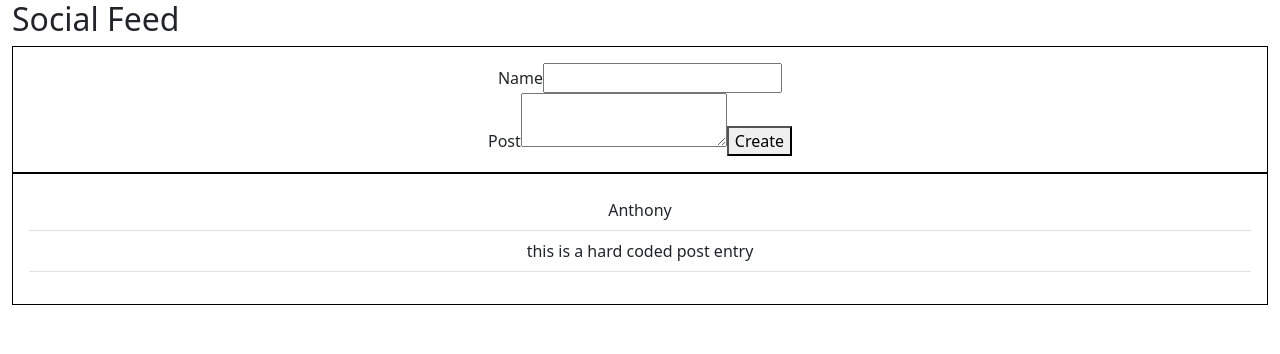
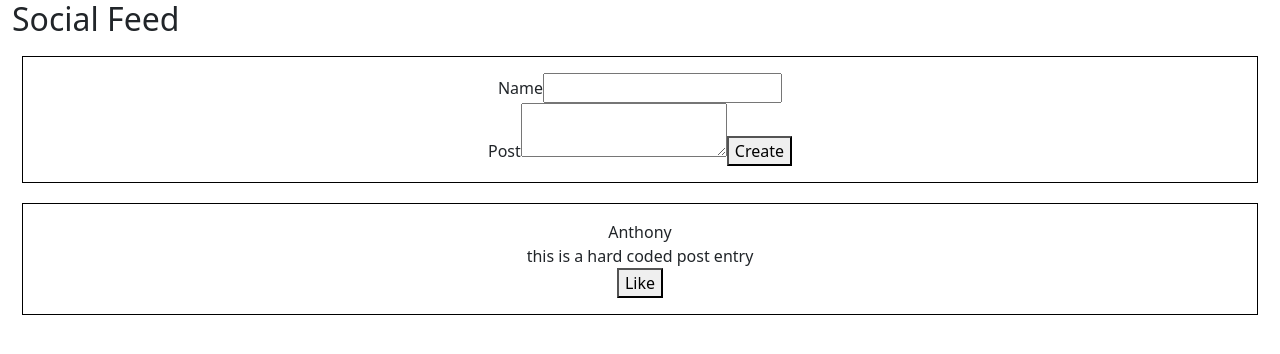
Before and after one commit to anthonynarine/Social-Feed-Project, a React (Create React App) app in the folder socialfeed/: page / in a window 1280 px wide. Shown: the top 354 px of the page. Built offline with nearby package versions, Linux system fonts and the light colour scheme.

Commit message:
Added Like Button for Post Entry

```diff
--- a/socialfeed/src/App.css
+++ /dev/null
@@ -1,10 +0,0 @@
-.border-box {
-    border: 1px;
-    border-style: solid;
-    border-color: black;
-    padding: 1em;
-}
-
-.row {
-    text-align: center;
-}
--- a/socialfeed/src/App.js
+++ b/socialfeed/src/App.js
@@ -1,11 +1,12 @@
 import React, { useState } from 'react';
 import CreatePost from './Components/CreatePost';
 import PostList from "./Components/PostList";
-import "./App.css";
+import "./Main.css";
 
 
 function App(){
     const [posts, setPosts] = useState([{name:"Anthony", post:"this is a hard coded post entry"}]);
+
 
     const handleCreatePost = ({name,post}) => {
         const updatedPosts = [...posts, {name,post} ];
@@ -19,7 +20,11 @@ function App(){
         <div className='row'>
             <div className='col-md'>
                 <div className='border-box'><CreatePost onCreate={handleCreatePost}/></div>
-                <div className='border-box'><PostList posts={posts}/></div>
+            </div>
+        </div>
+        <div className='row'>
+            <div className='col-md'>
+            <div className='border-box'><PostList posts={posts}/></div>
             </div>
         </div>
     </div>)
--- a/socialfeed/src/Components/CreatePost.jsx
+++ b/socialfeed/src/Components/CreatePost.jsx
@@ -1,5 +1,5 @@
 import React, { useState } from "react";
-// import "./App.css";
+import "../"
 
 function CreatePost({ onCreate }) {
   const [name, setName] = useState("");
@@ -19,7 +19,7 @@ function CreatePost({ onCreate }) {
 
   return (
     <div>
-      <form className="post-form" onSubmit={handleSubmit}>
+      <form className="form-group" onSubmit={handleSubmit}>
         <label>Name</label>
         <input value={name} onChange={(event)=>setName(event.target.value)}/><br></br>
         <label>Post</label>
--- a/socialfeed/src/Components/PostList.jsx
+++ b/socialfeed/src/Components/PostList.jsx
@@ -7,7 +7,9 @@ function PostList({posts}) {
     })
 
 
-    return <div>{renderPosts}</div>
+    return (
+    <div>{renderPosts}</div>
+    )
 
 };
 
--- a/socialfeed/src/Components/PostShow.jsx
+++ b/socialfeed/src/Components/PostShow.jsx
@@ -1,19 +1,29 @@
+import React, { useState } from 'react';
+import "../Components/"
+
+
+
 function PostShow ({ post}) {
 
+    const [showLiked, setLiked] = useState("inactive")
+
+    const handleLikeClick = () => {
+
+    }
+
     return (
-        <table className="table">
-            <tbody>
-                <tr>
-                    <td scope="row">{post.name}</td>
-                </tr>
-                <tr>
-                    <td scope="row">{post.post}</td>
-                </tr>
-
-            </tbody>
-        </table>
+    <div className='show-post'>
+        <div className='user-name'>
+        {post.name}
+        </div>
+        <div className='user-post'>
+        {post.post}
+        </div>
+        <div><button className='like-button' value={showLiked} onClick={handleLikeClick}>Like</button></div>
+    </div>
 
     )
+
 };
 
 export default PostShow;
--- /dev/null
+++ b/socialfeed/src/Main.css
@@ -0,0 +1,28 @@
+.border-box {
+    border: 1px;
+    border-style: solid;
+    border-color: black;
+    padding: 1em;
+    align-items: center;
+
+}
+
+.row {
+    text-align: center;
+    padding: 10px;
+    border: 10px;
+}
+
+/* .post-show {
+    border: 1em;
+} */
+
+.like-Button {
+    color: white;
+    padding: 15px 30px;
+    display: inline-block;
+}
+
+.active {
+
+}
```
